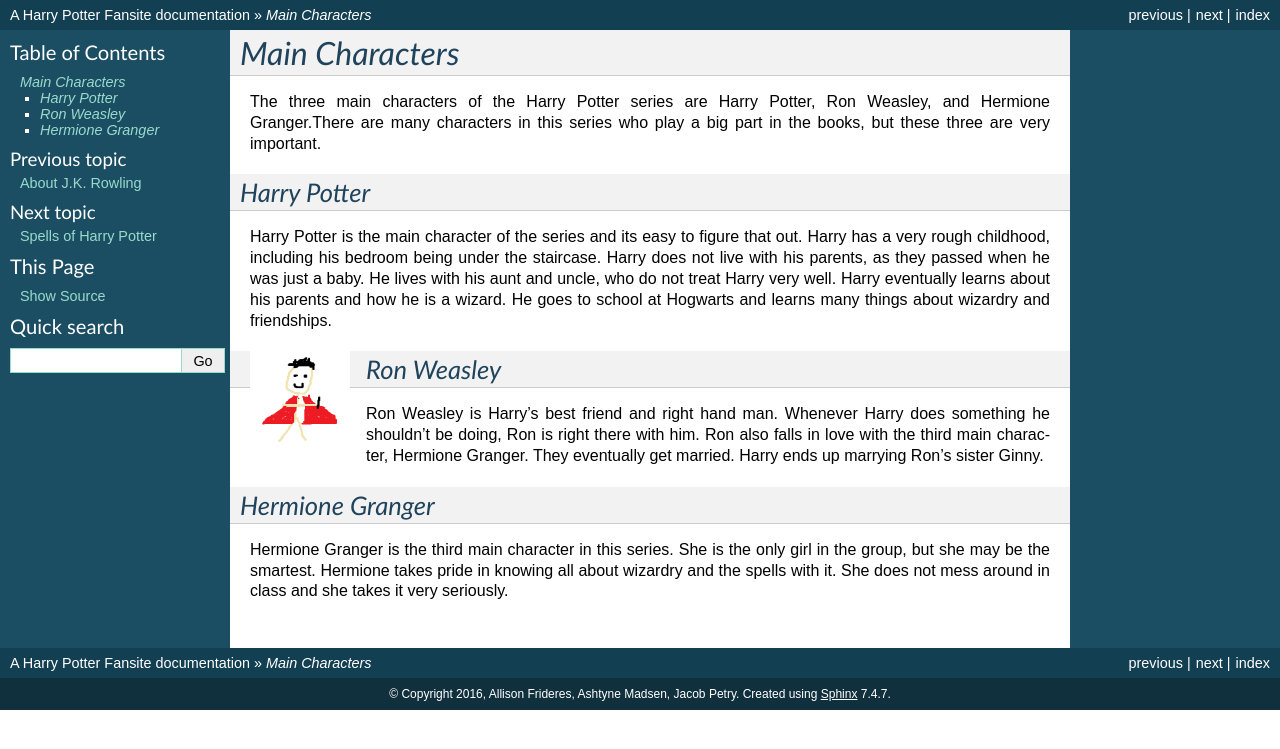
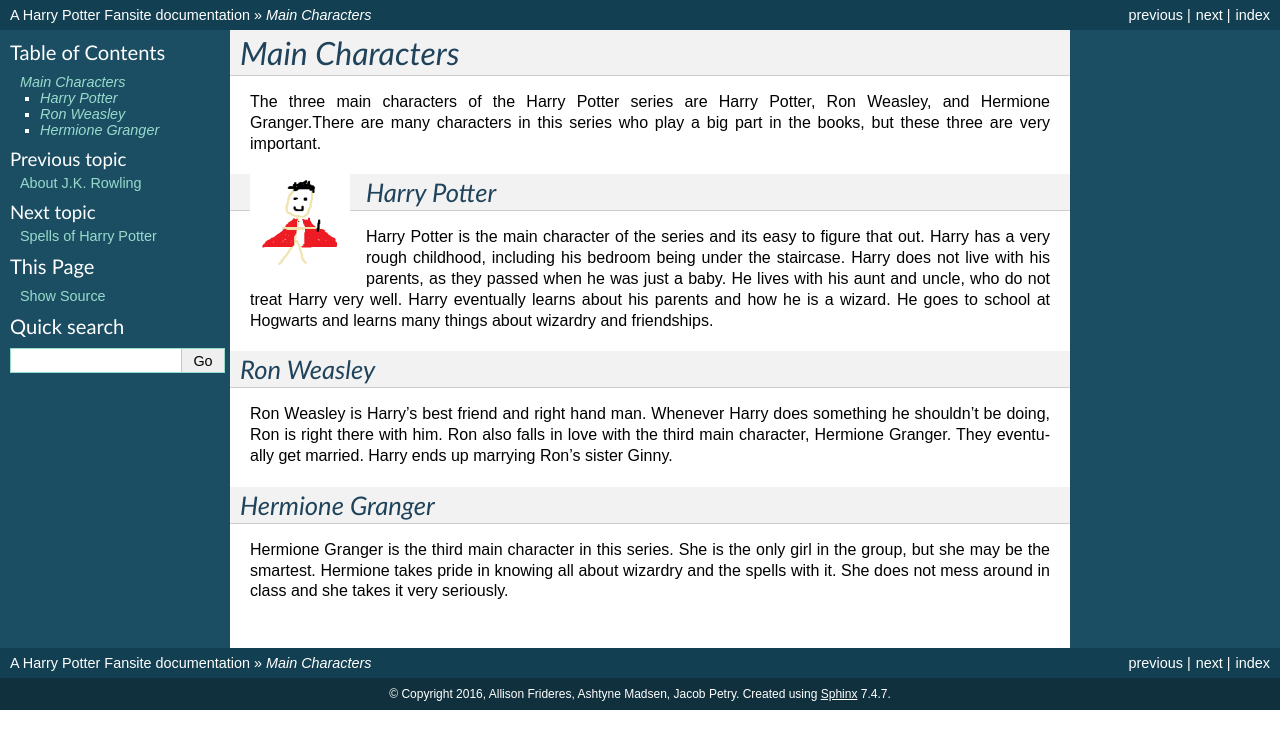
Before and after one commit to AshMad95/harrypotter, a Sphinx documentation site: the page built from source/main_characters/main_characters.rst, in a window 1280 px wide. Shown: the top 749 px of the page. Built offline with Sphinx 7.4.7, drawn with Linux system fonts in a browser that asks for light colours.

Commit message:
moving picture

```diff
--- a/source/main_characters/main_characters.rst
+++ b/source/main_characters/main_characters.rst
@@ -4,6 +4,12 @@
 The three main characters of the Harry Potter series are Harry Potter,
 Ron Weasley, and Hermione Granger.There are many characters in this series
 who play a big part in the books, but these three are very important.
+
+.. image:: harry.png
+   :height: 100px
+   :width: 100px
+   :align: left
+   :target: target
 
 *Harry Potter*
 --------------
@@ -15,11 +21,7 @@ was just a baby. He lives with his aunt and uncle, who do not treat Harry very
 well. Harry eventually learns about his parents and how he is a wizard. He goes
 to school at Hogwarts and learns many things about wizardry and friendships.
 
-.. image:: harry.png
-   :height: 100px
-   :width: 100px
-   :align: left
-   :target: target
+
 
 *Ron Weasley*
 -------------
--- a/source/rowling/rowling.rst
+++ b/source/rowling/rowling.rst
@@ -6,7 +6,7 @@ of capturing her audience's attention. She has created a series that is full
 of mystery, intense action, and romance all in one. She has three main
 characters that readers can't help but love. She has received many awards for
 her Harry Potter books, including many books of the year. Her success with this
-seven book series has paved the way for the seven movies that came out because
+seven book series has paved the way for the eight movies that came out because
 of the books.
 
 Rowling has also done more than her share of charity work. In 2000, she established
```
